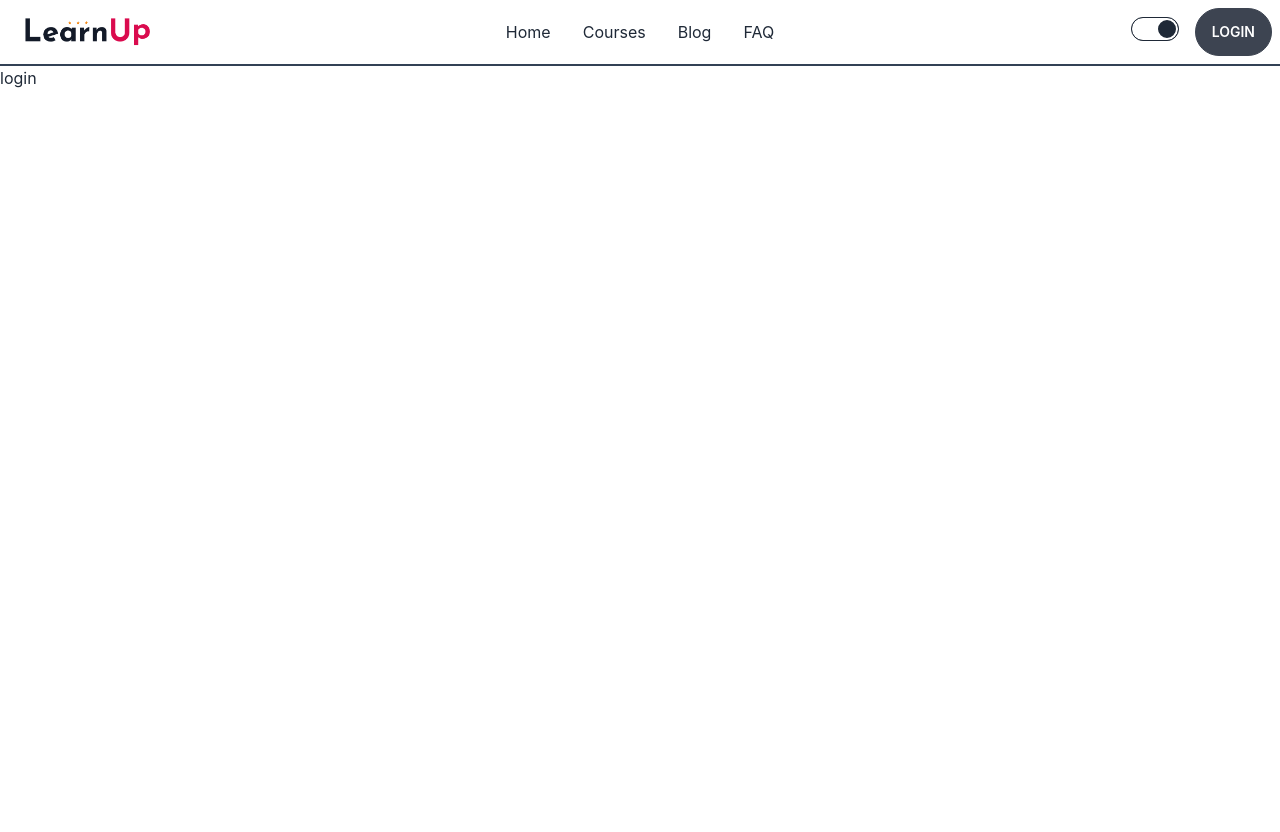
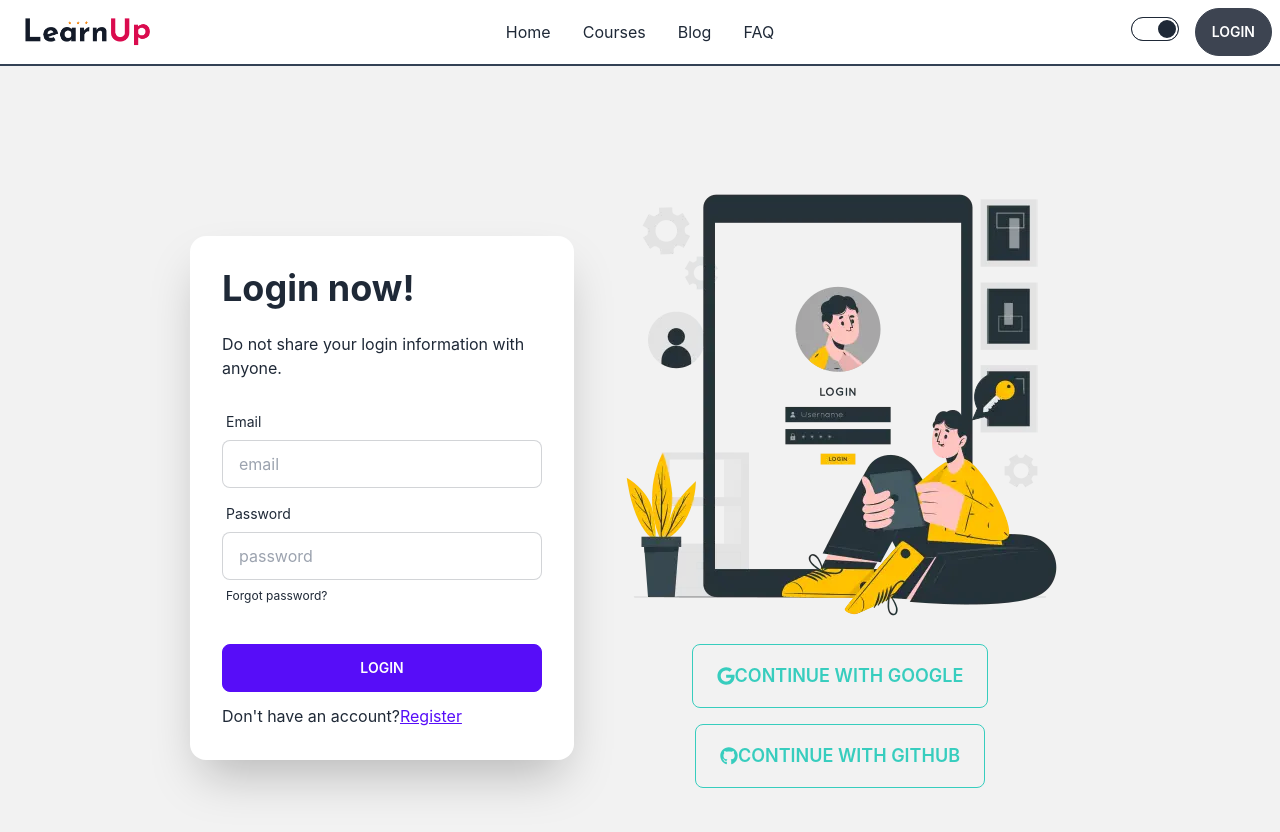
Before and after one commit to naymurweb/learnup-client-side, a React (Create React App) app: page /login in a window 1280 px wide. Shown: the top 832 px of the page. Before the commit the page ends 800 px from the top, so only its background shows below. Built offline with nearby package versions, Linux system fonts and the light colour scheme.

Commit message:
login ui

```diff
--- a/package.json
+++ b/package.json
@@ -10,6 +10,7 @@
     "firebase": "^9.15.0",
     "react": "^18.2.0",
     "react-dom": "^18.2.0",
+    "react-icons": "^4.7.1",
     "react-router-dom": "^6.5.0",
     "react-scripts": "5.0.1",
     "web-vitals": "^2.1.4"
--- /dev/null
+++ b/src/pages/Register/Register.js
@@ -0,0 +1,12 @@
+import React from 'react';
+
+const Register = () => {
+    return (
+        <div>
+            <h1>ragester....</h1>
+
+        </div>
+    );
+};
+
+export default Register;
--- a/src/pages/shared/Login/Login.js
+++ b/src/pages/shared/Login/Login.js
@@ -1,11 +1,74 @@
-import React from 'react';
+import React from "react";
+import { Link } from "react-router-dom";
+import loginImg from "../../../images/login.webp";
+import { FaGoogle, FaGithub } from "react-icons/fa";
+const Login = () => {
+  return (
+    <div className="container mx-auto">
+      <div className="hero min-h-screen bg-base-200">
+        <div className="hero-content flex-col lg:flex-row-reverse">
+          <div className="text-center lg:text-left order-2 lg:order-1">
+            <img src={loginImg} alt="" />
 
-const Login = () => {
-    return (
-        <div>
-            <h1>login</h1>
+            <div className="text-center">
+              <button className="btn btn-xs sm:btn-sm md:btn-md lg:btn-lg btn-outline btn-accent mb-4">
+                <FaGoogle></FaGoogle> Continue with Google
+              </button>
+              <br />
+              <button className="btn btn-xs sm:btn-sm md:btn-md lg:btn-lg btn-outline btn-accent">
+                <FaGithub></FaGithub> Continue with Github
+              </button>
+            </div>
+          </div>
+          <div className="card flex-shrink-0 w-full max-w-sm shadow-2xl bg-base-100 mt-16 order-1 lg:order-2 ">
+            <div className="card-body">
+              <h1 className="text-4xl font-bold">Login now!</h1>
+              <p className="py-4">
+                Do not share your login information with anyone.
+              </p>
+              <div className="form-control">
+                <label className="label">
+                  <span className="label-text">Email</span>
+                </label>
+                <input
+                  type="text"
+                  placeholder="email"
+                  className="input input-bordered"
+                />
+              </div>
+              <div className="form-control">
+                <label className="label">
+                  <span className="label-text">Password</span>
+                </label>
+                <input
+                  type="text"
+                  placeholder="password"
+                  className="input input-bordered"
+                />
+                <label className="label">
+                  <a href="#" className="label-text-alt link link-hover">
+                    Forgot password?
+                  </a>
+                </label>
+              </div>
+              <div className="form-control mt-6">
+                <button className="btn btn-primary mb-3">Login</button>
+                <p>
+                  Don't have an account?
+                  <Link to="register">
+                    <button className="btn-success btn-active btn-link">
+                      Register
+                      {/* <p>Already a Member? Go to login</p> */}
+                    </button>
+                  </Link>
+                </p>
+              </div>
+            </div>
+          </div>
         </div>
-    );
+      </div>
+    </div>
+  );
 };
 
 export default Login;
--- a/src/route/Route.js
+++ b/src/route/Route.js
@@ -4,6 +4,7 @@ import Blog from "../pages/Blog/Blog";
 import Courses from "../pages/Courses/Courses";
 import Faq from "../pages/Faq/Faq";
 import Home from "../pages/Home/Home";
+import Register from "../pages/Register/Register";
 import Error from "../pages/shared/Error/Error";
 import Login from "../pages/shared/Login/Login";
 
@@ -18,6 +19,7 @@ export const route = createBrowserRouter([
       { path: "blog", element: <Blog></Blog> },
       { path: "faq", element: <Faq></Faq> },
       { path: "login", element: <Login></Login> },
+      { path: "login/register", element: <Register></Register> },
     ],
   },
   { path: "*", element: <Error></Error> },
```
Also changed, not shown: src/images/login.webp (added), 1 other file (tests, documents, lock files or other folders).
